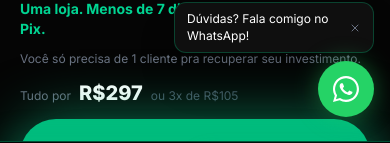
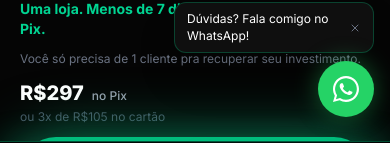
Before and after one commit to ImpulsoDigital063/MPN-On, a Next.js app: page / in a window 390 px wide. Shown: the part 703-846 px from the top of the page. Built offline with nearby package versions, Linux system fonts and the light colour scheme; no server answers.

Commit message:
atualizaçao de copy

```diff
--- a/app/page.tsx
+++ b/app/page.tsx
@@ -5,6 +5,7 @@ import SocialProofBar from "@/components/SocialProofBar";
 import PainPoints from "@/components/PainPoints";
 import MediaMention from "@/components/MediaMention";
 import AboutEduardo from "@/components/AboutEduardo";
+import Opportunity from "@/components/Opportunity";
 import Results from "@/components/Results";
 import CaseStudy from "@/components/CaseStudy";
 import Method from "@/components/Method";
@@ -33,6 +34,7 @@ export default function Home() {
       <MediaMention />
       <AboutEduardo />
       <CaseStudy />
+      <Opportunity />
       <Results />
       <Method />
       <BonusGifts />
--- a/components/BonusGifts.tsx
+++ b/components/BonusGifts.tsx
@@ -136,7 +136,8 @@ export default function BonusGifts() {
           <div className="text-center md:text-right">
             <p className="text-gray-400 text-sm mb-1">Você leva tudo por</p>
             <p className="font-bebas text-[clamp(48px,6vw,72px)] text-emerald-400 leading-none">R$297</p>
-            <p className="text-gray-500 text-sm">ou 3x de R$105</p>
+            <p className="text-gray-400 text-sm font-medium">no Pix</p>
+            <p className="text-gray-500 text-sm">ou 3x de R$105 no cartão</p>
           </div>
         </div>
 
--- a/components/Hero.tsx
+++ b/components/Hero.tsx
@@ -241,10 +241,12 @@ export default function Hero() {
               {copy.reforco}
             </p>
 
-            <div className="flex items-baseline gap-2">
-              <span className="text-gray-500 text-xs">Tudo por</span>
-              <span className="text-xl font-extrabold text-white">R$297</span>
-              <span className="text-gray-600 text-xs">ou 3x de R$105</span>
+            <div className="flex flex-col gap-0.5">
+              <div className="flex items-baseline gap-2">
+                <span className="text-xl font-extrabold text-white">R$297</span>
+                <span className="text-gray-400 text-xs font-medium">no Pix</span>
+              </div>
+              <span className="text-gray-600 text-xs">ou 3x de R$105 no cartão</span>
             </div>
             <CTAButton href="#oferta">{copy.cta}</CTAButton>
             <TrustBadges />
@@ -339,10 +341,12 @@ export default function Hero() {
           </p>
 
           {/* Price */}
-          <div className="flex items-baseline gap-2 mb-5">
-            <span className="text-gray-500 text-sm">Tudo por</span>
-            <span className="text-3xl font-extrabold text-white">R$297</span>
-            <span className="text-gray-600 text-sm">ou 3x de R$105</span>
+          <div className="flex flex-col gap-0.5 mb-5">
+            <div className="flex items-baseline gap-2">
+              <span className="text-3xl font-extrabold text-white">R$297</span>
+              <span className="text-gray-400 text-sm font-medium">no Pix</span>
+            </div>
+            <span className="text-gray-600 text-sm">ou 3x de R$105 no cartão</span>
           </div>
 
           <div className="flex flex-col gap-3 w-full max-w-sm">
--- a/components/Opportunity.tsx
+++ b/components/Opportunity.tsx
@@ -1,5 +1,4 @@
 import { TrendingUp, ShoppingBag, Package } from "lucide-react";
-import CTAButton from "./CTAButton";
 
 const ecommerceStats = [
   { value: "R$ 235 bi", label: "Faturamento E-commerce Brasil", sub: "em 2025 (crescimento de 15,3%)", source: "Fonte: ABComm" },
@@ -95,7 +94,7 @@ export default function Opportunity() {
               <div>
                 <h4 className="text-lg font-bold text-white mb-3">Por que isso importa para você?</h4>
                 <p className="text-gray-300 leading-relaxed text-sm">
-                  Milhões de negócios locais no Brasil <strong className="text-white">ainda não têm loja online</strong>. Eles precisam de alguém que crie para eles. A Shopify oferece 3 meses por apenas $1/mês, tornando o investimento inicial quase zero.{" "}
+                  Milhões de negócios no Brasil <strong className="text-white">ainda não têm loja online</strong>. Todos eles são clientes em potencial. A Shopify dá 3 meses por $1 — você basicamente começa sem precisar investir nada.{" "}
                   <strong className="text-emerald-400">Você pode ser essa pessoa.</strong>
                 </p>
               </div>
@@ -119,11 +118,11 @@ export default function Opportunity() {
             </div>
             <div>
               <h3 className="text-xl font-bold text-white">
-                E tem mais…{" "}
-                <span className="text-amber-400">Um Bônus que Ninguém Esperava</span>
+                E tem mais:{" "}
+                <span className="text-amber-400">você também monta sua própria loja</span>
               </h3>
               <p className="text-sm text-gray-400">
-                Além de criar lojas para clientes, você também vai ter a <strong>sua própria loja</strong> gerando renda passiva
+                Além de criar lojas pra clientes, você aprende a ter um <strong>e-commerce seu</strong> rodando em paralelo
               </p>
             </div>
           </div>
@@ -136,9 +135,9 @@ export default function Opportunity() {
                   <span className="text-amber-400">R$ 81,5 bilhões por ano</span>
                 </h4>
                 <p className="text-gray-300 leading-relaxed text-sm">
-                  Com dropshipping nacional, você vende sem estoque, sem tocar em caixas. O fornecedor cuida de tudo.{" "}
-                  <strong className="text-amber-400">Você só precisa vender.</strong> E eu já provei que funciona: 1.600+ pares vendidos com a UrbanFeet — e você vai aprender exatamente como no{" "}
-                  <strong className="text-white">Módulo Bônus</strong>.
+                  Com dropshipping nacional, você vende sem estoque e sem tocar em produto. O fornecedor embala e envia.{" "}
+                  <strong className="text-amber-400">Você só cuida de vender.</strong> É o modelo exato que a UrbanFeet usa há 3 anos — e você aprende do zero no{" "}
+                  <strong className="text-white">módulo bônus</strong>.
                 </p>
               </div>
               <div className="grid grid-cols-2 gap-4">
@@ -153,24 +152,10 @@ export default function Opportunity() {
           </div>
         </div>
 
-        {/* Bottom CTA */}
-        <div className="text-center mt-16">
-          <p className="text-lg text-emerald-400 font-semibold mb-8 max-w-2xl mx-auto">
-            Isso significa uma coisa: milhares de negócios estão precisando de alguém que faça isso por eles.
-          </p>
-          <div className="mb-8 space-y-1 max-w-xl mx-auto">
-            <p className="text-xl md:text-2xl font-bold text-white">
-              A oportunidade já está aí.
-            </p>
-            <p className="text-gray-400 text-lg">A diferença é simples:</p>
-            <p className="text-gray-500">ou você continua assistindo…</p>
-            <p className="text-white font-semibold">
-              ou aprende um caminho pra entrar nesse mercado.
-            </p>
-          </div>
-          <div className="max-w-sm mx-auto">
-            <CTAButton>QUERO FAZER PARTE DESSES NÚMEROS</CTAButton>
-          </div>
+        {/* Closing transition */}
+        <div className="text-center mt-16 space-y-1">
+          <p className="text-gray-400 text-lg">Agora que você viu o tamanho da oportunidade…</p>
+          <p className="text-white font-semibold">veja como o método funciona na prática. ↓</p>
         </div>
       </div>
     </section>
--- a/components/Pricing.tsx
+++ b/components/Pricing.tsx
@@ -69,7 +69,8 @@ export default function Pricing() {
               <div className="relative bg-emerald-500/8 border border-emerald-500/25 rounded-2xl px-10 py-6">
                 <p className="text-gray-400 text-sm mb-1">No lançamento, você leva tudo por:</p>
                 <p className="font-bebas text-[clamp(56px,8vw,88px)] text-emerald-400 leading-none">R$ 297</p>
-                <p className="text-gray-500 text-sm mt-1">ou 3x de R$ 99,00 no cartão</p>
+                <p className="text-white text-sm font-medium mt-0.5">no Pix</p>
+                <p className="text-gray-500 text-sm">ou 3x de R$ 105,00 no cartão</p>
               </div>
             </div>
 
--- a/components/Results.tsx
+++ b/components/Results.tsx
@@ -1,5 +1,4 @@
 import Image from "next/image";
-import CTAButton from "./CTAButton";
 import AnimateIn from "./AnimateIn";
 
 const DASH_30 = "https://d2xsxph8kpxj0f.cloudfront.net/310519663305937026/Jey4huR4MGMLTE3MYskJ4P/dashboard_30dias_v2_3658aeac.png";
@@ -164,8 +163,8 @@ export default function Results() {
         </div>
         </AnimateIn>
 
-        <div className="max-w-sm mx-auto">
-          <CTAButton href="#oferta">QUERO APRENDER ESSE MÉTODO</CTAButton>
+        <div className="text-center">
+          <p className="text-gray-500 text-sm">Continue para ver o método completo. ↓</p>
         </div>
       </div>
     </section>
--- a/components/StickyBuyBar.tsx
+++ b/components/StickyBuyBar.tsx
@@ -30,7 +30,7 @@ export default function StickyBuyBar() {
               <p className="text-emerald-400 font-extrabold text-lg leading-none">
                 R$ 297
               </p>
-              <p className="text-gray-500 text-xs">ou 3x de R$105</p>
+              <p className="text-gray-500 text-xs">ou 3x de R$105 no cartão</p>
             </div>
             <a
               href={KIWIFY_URL}
```
